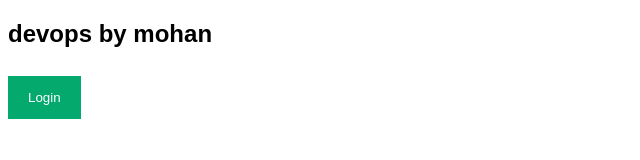
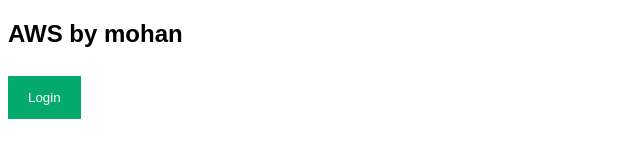
Before and after one commit to ramesh2788/docker-project, a plain HTML site: page index.html in a window 1280 px wide. Shown: the full height of the page, 0-640 px from the left. Drawn offline with Linux system fonts and the light colour scheme.

Commit message:
Update index.html

```diff
--- a/index.html
+++ b/index.html
@@ -127,7 +127,7 @@ span.psw {
 </head>
 <body>
 
-<h2>devops by mohan</h2>
+<h2>AWS by mohan</h2>
 
 <button onclick="document.getElementById('id01').style.display='block'" style="width:auto;">Login</button>
 
```
